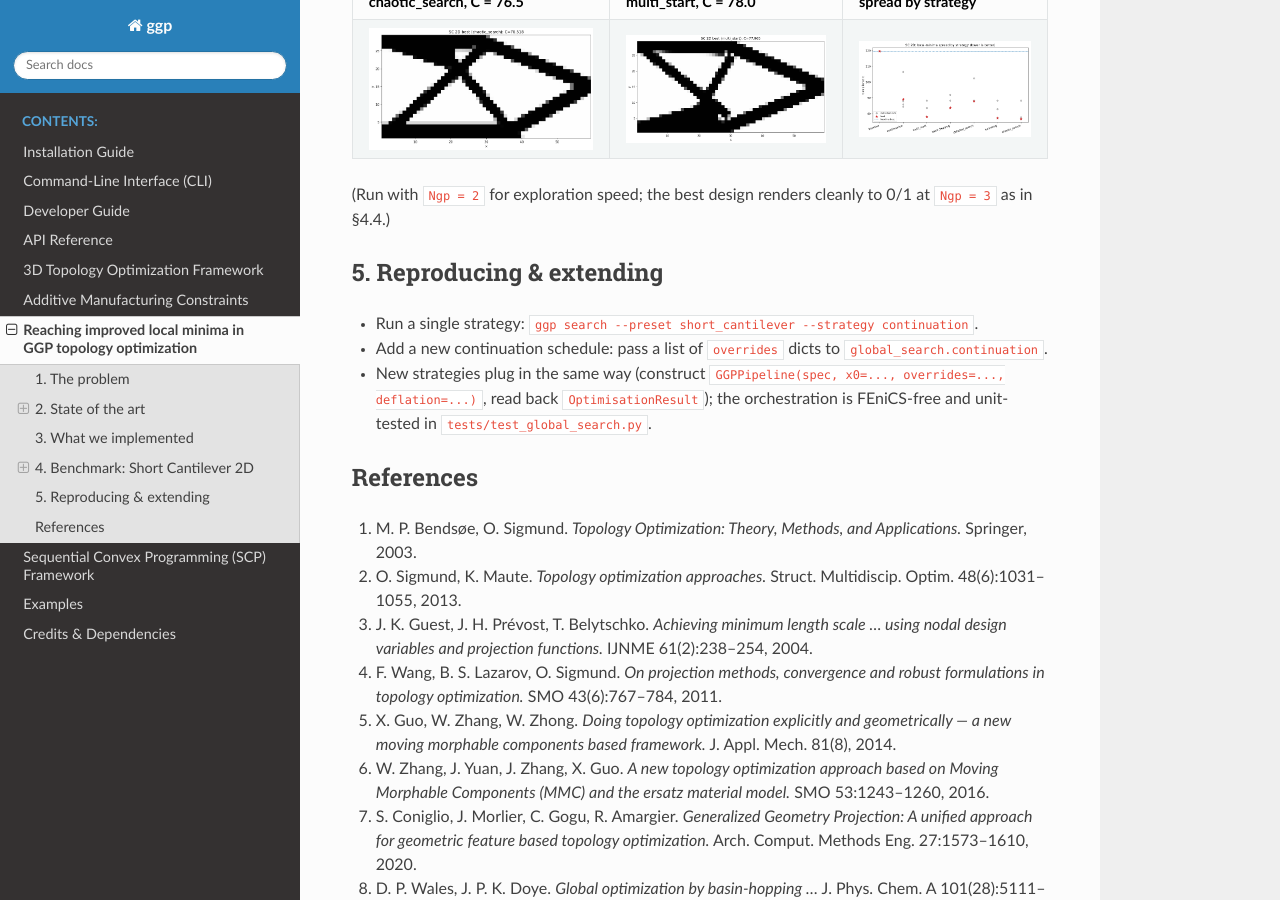
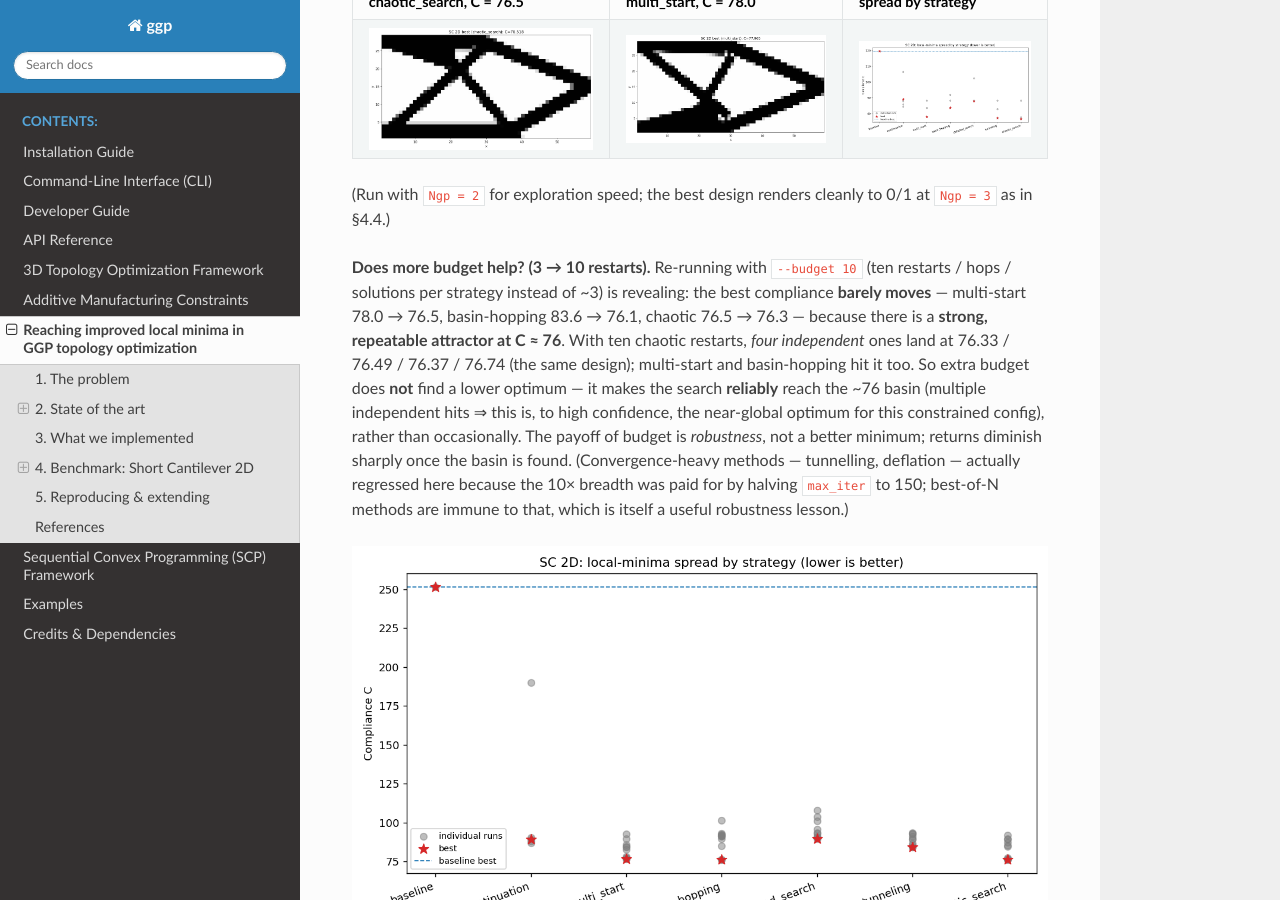
Before and after one commit to SimoneConiglio/generalized_geometry_projection, a Sphinx documentation site: the page built from docs/local_minima_review.md, in a window 1280 px wide and 900 px high, scrolled down 10732 px. Built offline with Sphinx 7.4.7 and the Read the Docs theme 3.1.0, drawn with Linux system fonts in a browser that asks for light colours.

Commit message:
Budget sweep (3 -> 10): a robust ~76 attractor, diminishing returns
Increasing each strategy's breadth from ~3 to 10 barely moves the best compliance
(multi_start 78.0->76.5, basin_hopping 83.6->76.1, chaotic 76.5->76.3): there is a
strong repeatable attractor at C~76. With 10 chaotic restarts, four independent ones
land at 76.3-76.7 (the same design), so the extra budget buys reliability of reaching
the near-global optimum, not a lower one -- returns diminish once the basin is found.
(Tunnelling/deflation regressed only because 10x breadth was paid for by halving
max_iter to 150; best-of-N methods are immune.) Add the finding + spread plot to 4.5.

Co-Authored-By: Claude Opus 4.8 <noreply@anthropic.com>
Claude-Session: https://claude.ai/code/session_0139M2jyPc6cJGW33xV6te9t

```diff
--- a/docs/local_minima_review.md
+++ b/docs/local_minima_review.md
@@ -405,6 +405,21 @@ starts — the global search robustly converges to a similar, clean, near-0/1 de
 (Run with `Ngp = 2` for exploration speed; the best design renders cleanly to 0/1 at
 `Ngp = 3` as in §4.4.)
 
+**Does more budget help? (3 → 10 restarts).** Re-running with `--budget 10` (ten
+restarts / hops / solutions per strategy instead of ~3) is revealing: the best compliance
+**barely moves** — multi-start 78.0 → 76.5, basin-hopping 83.6 → 76.1, chaotic 76.5 → 76.3
+— because there is a **strong, repeatable attractor at C ≈ 76**. With ten chaotic restarts,
+*four independent* ones land at 76.33 / 76.49 / 76.37 / 76.74 (the same design); multi-start
+and basin-hopping hit it too. So extra budget does **not** find a lower optimum — it makes
+the search **reliably** reach the ~76 basin (multiple independent hits ⇒ this is, to high
+confidence, the near-global optimum for this constrained config), rather than occasionally.
+The payoff of budget is *robustness*, not a better minimum; returns diminish sharply once
+the basin is found. (Convergence-heavy methods — tunnelling, deflation — actually regressed
+here because the 10× breadth was paid for by halving `max_iter` to 150; best-of-N methods
+are immune to that, which is itself a useful robustness lesson.)
+
+![budget-10 spread by strategy](_static/sc2d_grid_budget10_spread.png)
+
 ## 5. Reproducing & extending
 
 * Run a single strategy: `ggp search --preset short_cantilever --strategy continuation`.
```
Also changed, not shown: docs/_static/sc2d_grid_budget10_spread.png (added).
